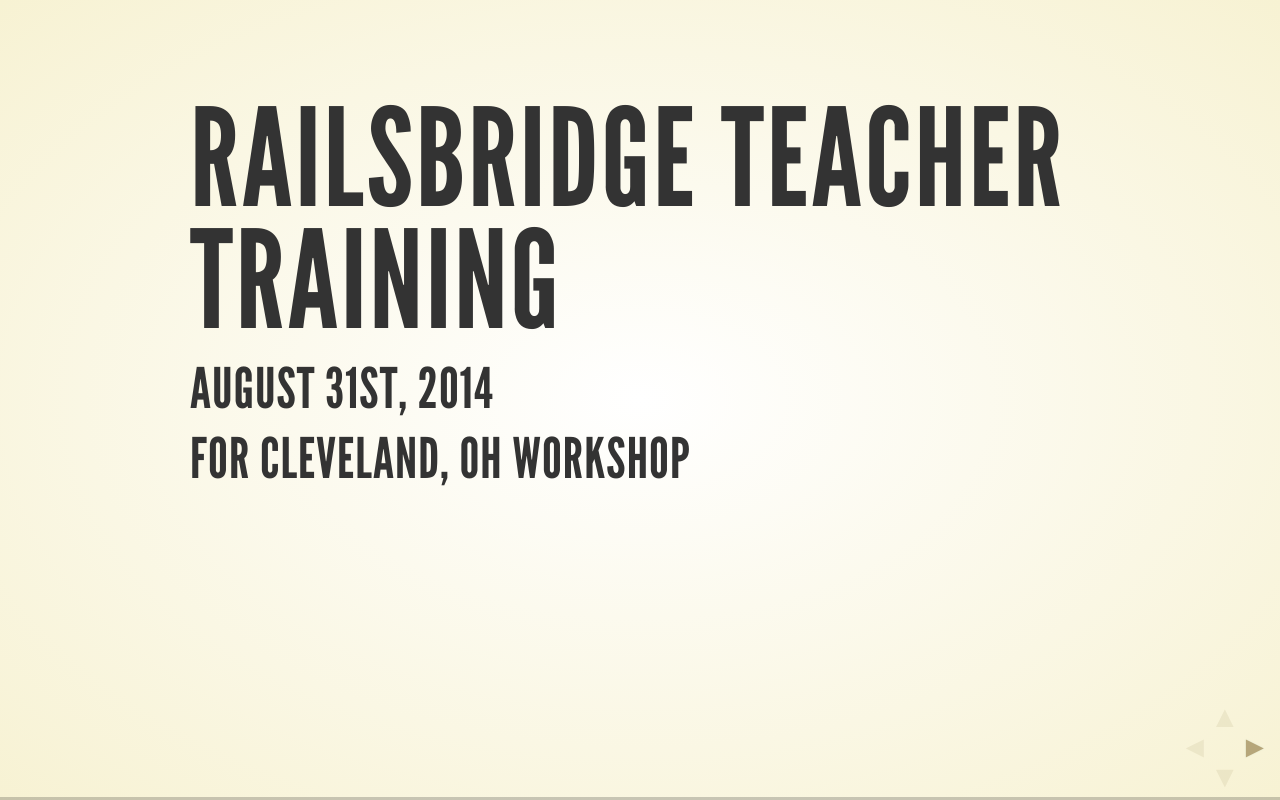
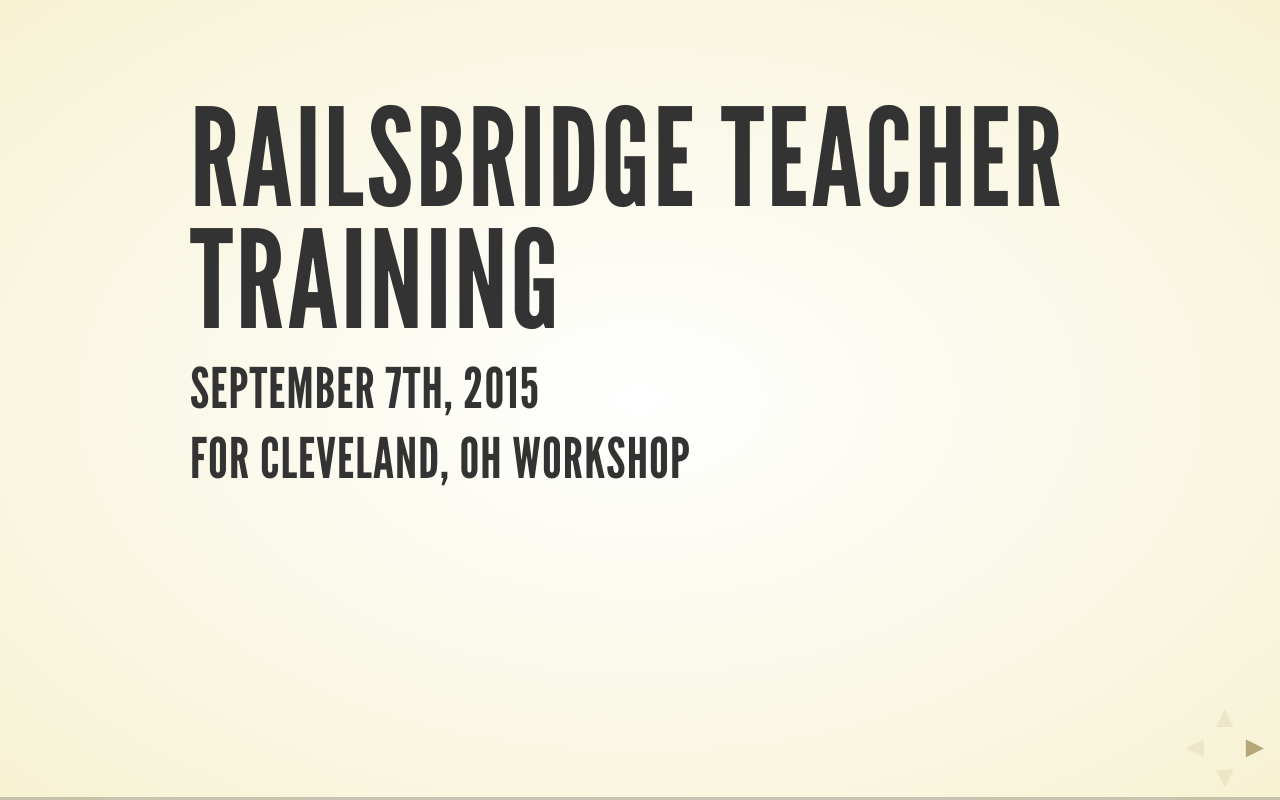
Before and after one commit to cle-railsbridge/cleveland-railsbridge-teacher-training, a website: page index.html in a window 1280 px wide. Drawn offline with Linux system fonts and the light colour scheme.

Commit message:
Updates 2015 date

```diff
--- a/index.html
+++ b/index.html
@@ -31,7 +31,7 @@
       <div class="slides">
         <section>
           <h1>RailsBridge Teacher Training<h1>
-          <h3 class="inverted">August 31st, 2014</h3>
+          <h3 class="inverted">September 7th, 2015</h3>
           <h3>for Cleveland, OH workshop</h3>
         </section>
 
```
